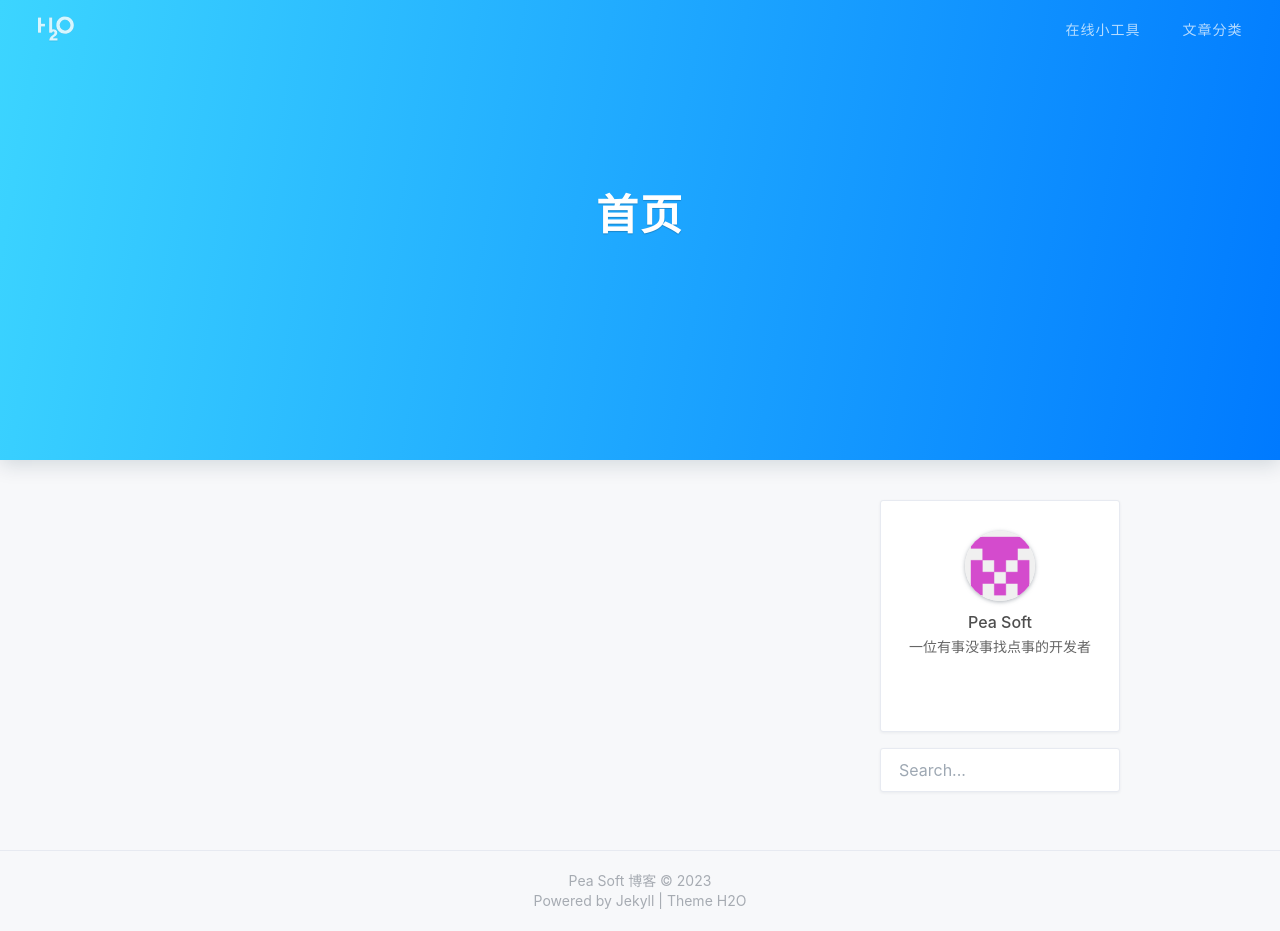
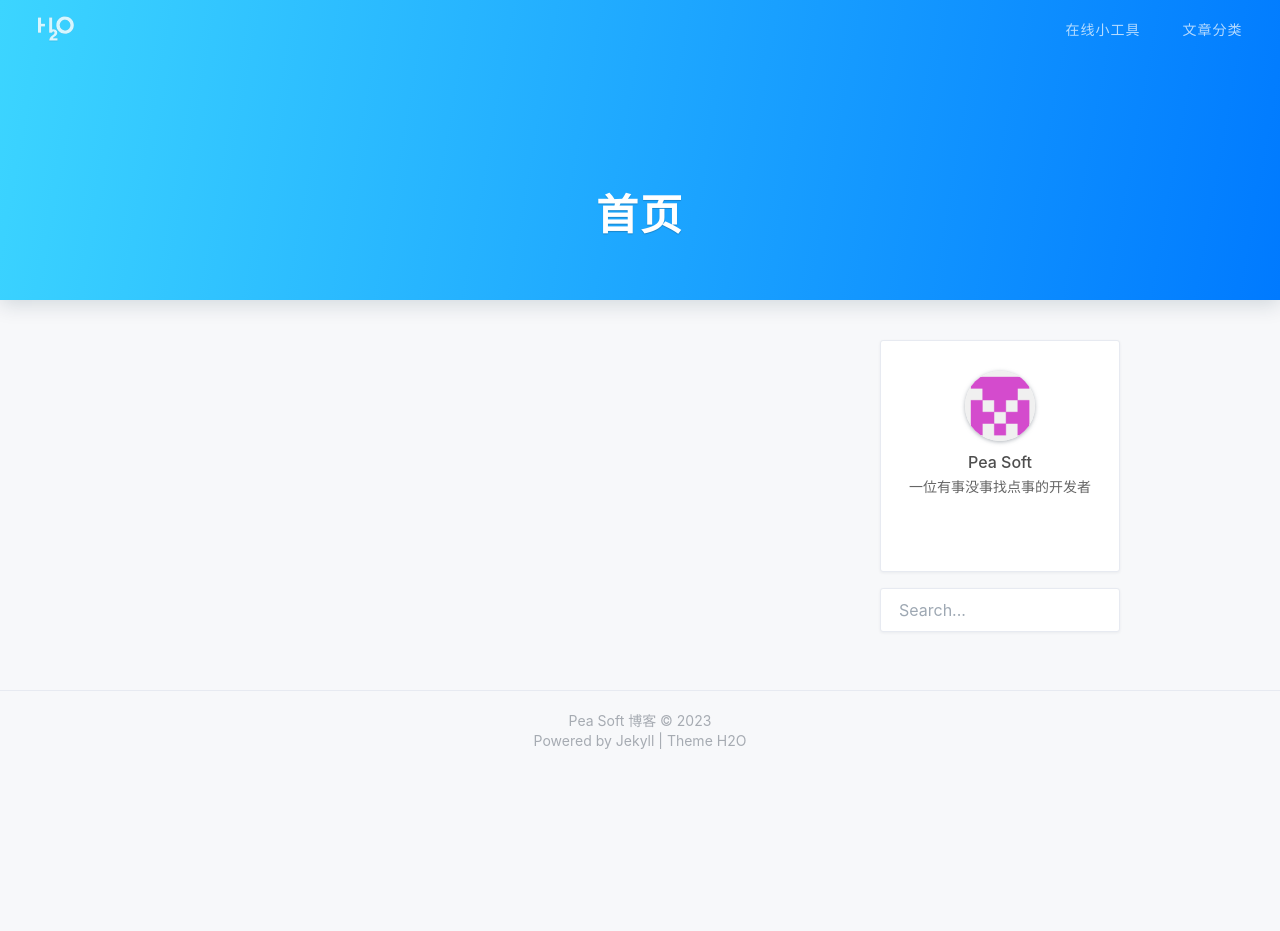
Before and after one commit to peasoft/jekyll-theme-H2O-mod, a Jekyll site: the page built from index.html, in a window 1280 px wide and 931 px high. Built offline with Jekyll 4.4.1, drawn with Linux system fonts in a browser that asks for light colours; nearby versions of some CDN libraries; the list of posts is cut into pages by our own code; a style sheet for code colours, icons or effects is not loaded.

Commit message:
Support giscus & edit theme

```diff
--- a/404.html
+++ b/404.html
@@ -7,8 +7,8 @@ description: "找不到页面"
 
 <header class="g-banner np-banner {{ site.postPatterns | prepend: 'post-pattern-' }}" data-theme="{{ site.theme-color }}">
     <div class="post-wrapper">
-        <h1>很抱歉，此页面不存在或已被删除！</h1>
-        <span class="subheading">{{ page.description }}</span>
+        <h1>{{ page.description }}</h1>
+        <span class="subheading">很抱歉，此页面不存在或已被删除！</span>
         <a href="{{ site.nav.home }}" class="btn">返回首页</a>
     </div>
 </header>
--- a/_config.yml
+++ b/_config.yml
@@ -33,8 +33,8 @@ nightMode: false
 
 # Comments 评论功能
 comments:
-  disqus: false
-  disqus_url: ''
+  giscus: false
+  giscus_script: '<script src="https://giscus.app/client.js" data-repo="peasoft/peasoft.github.io" data-repo-id="R_kgDOHk_dzQ" data-category="Talk" data-category-id="DIC_kwDOHk_dzc4CU9Nq" data-mapping="pathname" data-strict="0" data-reactions-enabled="1" data-emit-metadata="0" data-input-position="top" data-theme="preferred_color_scheme" data-lang="zh-CN" crossorigin="anonymous" async></script>'
 
 # MathJax 公式支持 by Ray-Eldath
 mathjax: true
@@ -62,7 +62,7 @@ recommend-condition-size: 12 # a tag will be recommended if the size of it is mo
 # Build settings
 paginate: 6
 paginate_path: 'page:num'
-exclude: ['README.md']
+exclude: ['node_modules', 'dev', 'package.json', 'README.md', 'Gemfile', 'LICENSE']
 
 # Markdown
 markdown: kramdown
--- a/dev/js/index.js
+++ b/dev/js/index.js
@@ -1,4 +1,3 @@
-//*CI
 $(document).ready(function(){
     var nav = $('.g-nav');
 
--- a/dev/sass/app.css
+++ b/dev/sass/app.css
@@ -147,7 +147,7 @@ a {
 }
 
 .g-banner {
-  height: 460px;
+  height: 300px;
   background-color: #2F3139;
   color: #fff;
   padding: 0 60px;
--- a/dev/sass/helper.scss
+++ b/dev/sass/helper.scss
@@ -18,7 +18,7 @@ $color-f-dark: #868A94;
 
 // size
 $g-header-h: 26px;
-$g-banner-h: 460px;
+$g-banner-h: 300px;
 $g-footer-h: 40px;
 $g-container-w: 960px;
 $post-content-w: 720px;
```
Also changed, not shown: _layouts/post.html (+2 -18 lines), package.json (+0 -9 lines), assets/css/app.min.css.
